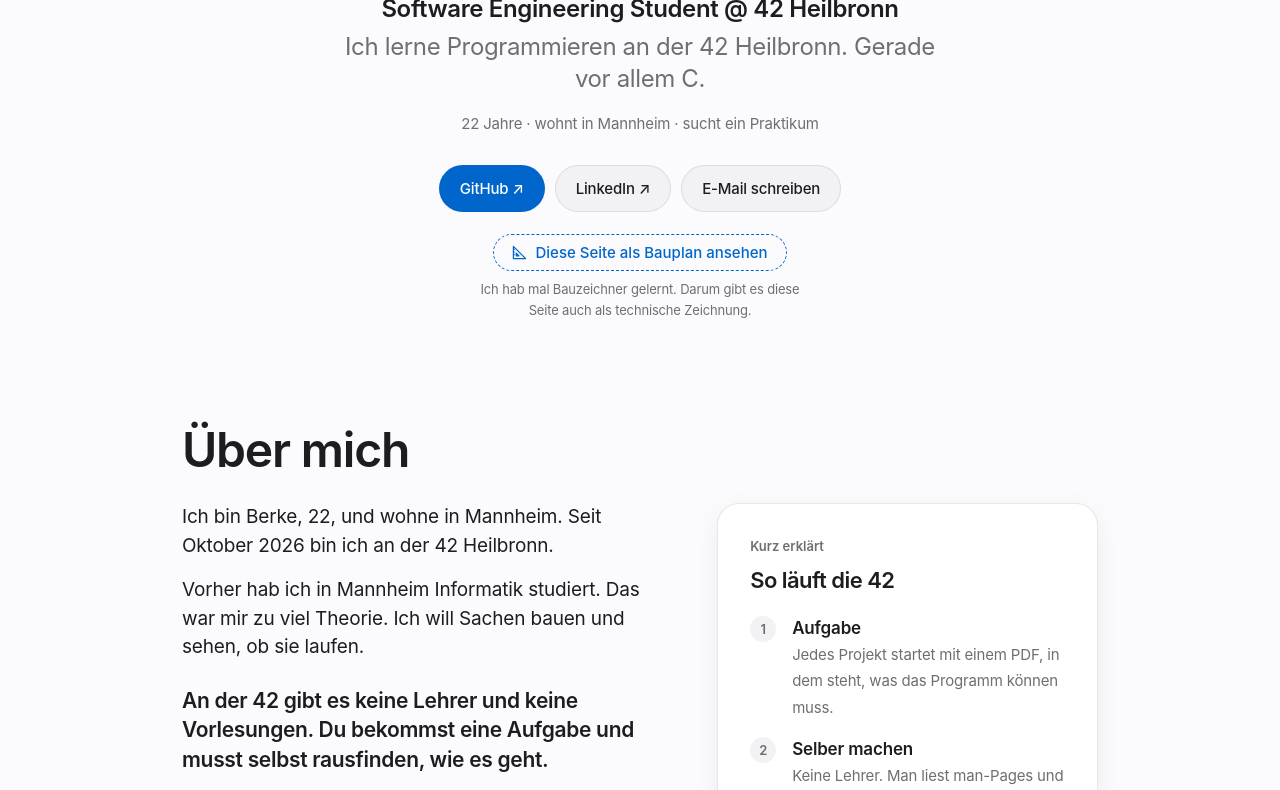
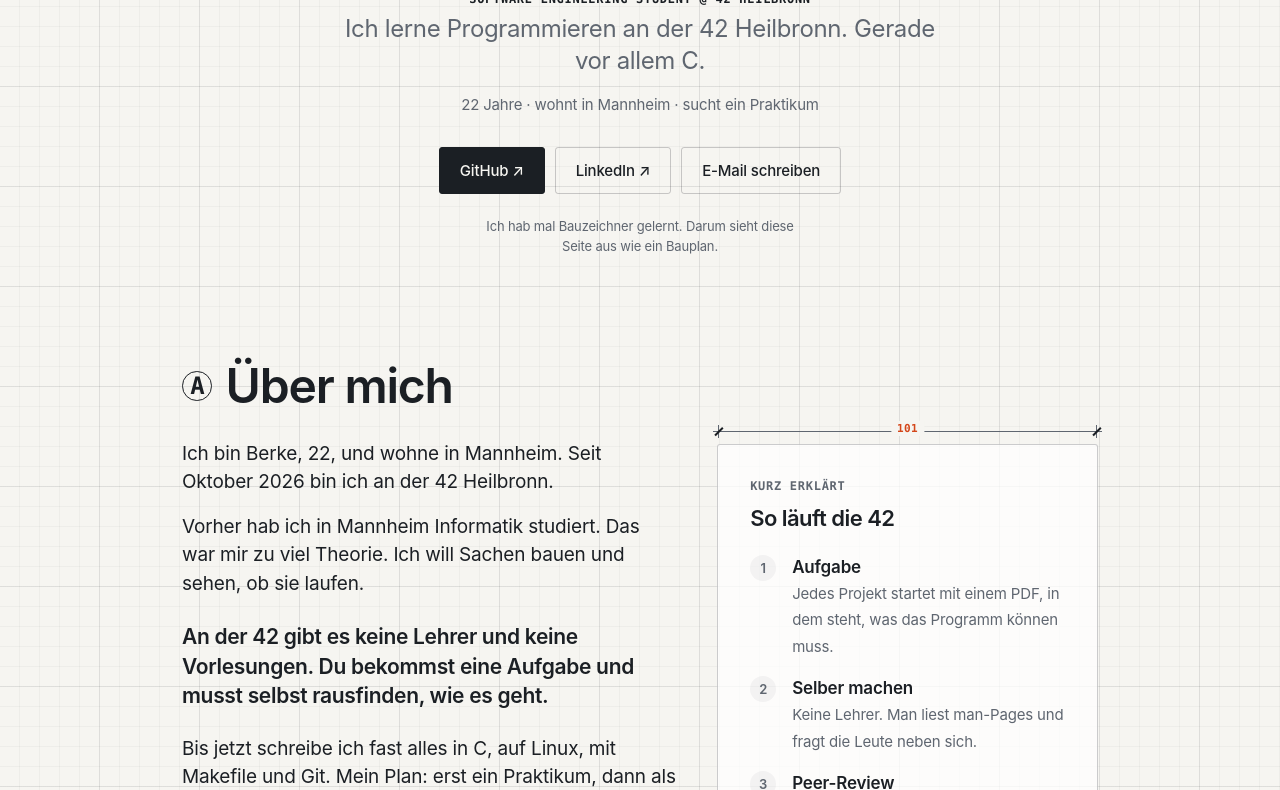
Before and after one commit to berke-alca/berke-alca.github.io, a plain HTML site: page index.html in a window 1280 px wide. Shown: the part 413-1203 px from the top of the page. Drawn offline with Linux system fonts and the light colour scheme.

Commit message:
Make the drawing style the only design

```diff
--- a/index.html
+++ b/index.html
@@ -1,5 +1,5 @@
 <!doctype html>
-<html lang="de">
+<html lang="de" data-plan="on">
 <head>
 <meta charset="utf-8">
 <meta name="viewport" content="width=device-width, initial-scale=1">
@@ -255,28 +255,44 @@ footer small{display:block;margin-top:40px;color:var(--muted);font-size:12px}
 /* ---------- blueprint mode ---------- */
 .dm,.sheet{display:none}
 :root[data-plan="on"]{
-  --bg:#0d3e78; --bg2:rgba(255,255,255,.06); --card:rgba(13,62,120,.55); --ink:#eef5ff; --muted:#a8c6ee; --hair:rgba(238,245,255,.42);
-  --accent:#ffffff; --accent-soft:rgba(255,255,255,.12); --ok:#9ff0b8; --ok-soft:rgba(159,240,184,.12); --wip:#ffd38a; --wip-soft:rgba(255,211,138,.12);
-  --bar:rgba(13,62,120,.78); --shadow:none; --term:rgba(0,0,0,.18); --term-ink:#eef5ff; --term-dim:#a8c6ee; --term-hl:#9fd0ff; --term-sp:#ffe08a;
+  --bg:#f6f5f1; --bg2:rgba(27,31,36,.045); --card:rgba(255,255,255,.72); --ink:#1b1f24; --muted:#5f6670; --hair:rgba(27,31,36,.22);
+  --accent:#d4471a; --accent-soft:rgba(212,71,26,.09); --ok:#1f7a3d; --ok-soft:rgba(31,122,61,.09); --wip:#b25e00; --wip-soft:rgba(178,94,0,.1);
+  --bar:rgba(246,245,241,.8); --shadow:none; --term:#1b1f24; --term-ink:#f1f0eb; --term-dim:#8d939b; --term-hl:#ff8a5c; --term-sp:#ffd27a;
+  --grid1:rgba(27,31,36,.075); --grid2:rgba(27,31,36,.035);
+  color-scheme:light;
+}
+@media (prefers-color-scheme: dark){
+  :root[data-plan="on"]:not([data-theme="light"]){
+  --bg:#141619; --bg2:rgba(255,255,255,.05); --card:rgba(20,22,25,.78); --ink:#e9e7e1; --muted:#9aa0a8; --hair:rgba(233,231,225,.24);
+  --accent:#ff7a4d; --accent-soft:rgba(255,122,77,.12); --ok:#5fd68a; --ok-soft:rgba(95,214,138,.12); --wip:#ffb454; --wip-soft:rgba(255,180,84,.12);
+  --bar:rgba(20,22,25,.8); --term:#0b0c0e; --grid1:rgba(255,255,255,.07); --grid2:rgba(255,255,255,.03);
+  color-scheme:dark;
+  }
+}
+:root[data-plan="on"][data-theme="dark"]{
+  --bg:#141619; --bg2:rgba(255,255,255,.05); --card:rgba(20,22,25,.78); --ink:#e9e7e1; --muted:#9aa0a8; --hair:rgba(233,231,225,.24);
+  --accent:#ff7a4d; --accent-soft:rgba(255,122,77,.12); --ok:#5fd68a; --ok-soft:rgba(95,214,138,.12); --wip:#ffb454; --wip-soft:rgba(255,180,84,.12);
+  --bar:rgba(20,22,25,.8); --term:#0b0c0e; --grid1:rgba(255,255,255,.07); --grid2:rgba(255,255,255,.03);
   color-scheme:dark;
 }
 :root[data-plan="on"] body{
   background-color:var(--bg);
   background-image:
-    linear-gradient(rgba(255,255,255,.09) 1px,transparent 1px),linear-gradient(90deg,rgba(255,255,255,.09) 1px,transparent 1px),
-    linear-gradient(rgba(255,255,255,.04) 1px,transparent 1px),linear-gradient(90deg,rgba(255,255,255,.04) 1px,transparent 1px);
+    linear-gradient(var(--grid1) 1px,transparent 1px),linear-gradient(90deg,var(--grid1) 1px,transparent 1px),
+    linear-gradient(var(--grid2) 1px,transparent 1px),linear-gradient(90deg,var(--grid2) 1px,transparent 1px);
   background-size:100px 100px,100px 100px,20px 20px,20px 20px;background-position:-1px -1px}
 [data-plan="on"] .card,[data-plan="on"] .road li,[data-plan="on"] .chips li,[data-plan="on"] .lane{border-radius:3px;border:1px solid var(--hair);box-shadow:none}
 [data-plan="on"] .proj:hover{transform:none;box-shadow:none}
-[data-plan="on"] .road li.now{box-shadow:none;border:1.5px solid var(--ink)}
+[data-plan="on"] .road li.now{box-shadow:none;border:1.5px solid var(--accent)}
 [data-plan="on"] .btn,[data-plan="on"] .cb,[data-plan="on"] .tb{background:transparent;border:1px solid var(--hair);color:var(--ink);border-radius:3px}
-[data-plan="on"] .btn.pri,[data-plan="on"] .cb.pri{border-color:var(--ink)}
+[data-plan="on"] .btn.pri,[data-plan="on"] .cb.pri{background:var(--ink);color:var(--bg);border-color:var(--ink)}
+[data-plan="on"] .btn:hover,[data-plan="on"] .cb:hover,[data-plan="on"] .tb:hover{border-color:var(--ink)}
 [data-plan="on"] .cb[aria-pressed="true"]{background:var(--ink);color:var(--bg)}
 [data-plan="on"] .planbtn{border-radius:3px;border-style:solid}
 [data-plan="on"] .term{border:1px solid var(--hair);border-radius:3px}
 [data-plan="on"] .file,[data-plan="on"] .stash,[data-plan="on"] .lines li{border-radius:3px}
-[data-plan="on"] .file .c{background:#eef5ff;color:#0d3e78}
-[data-plan="on"] .mast h1{color:transparent;-webkit-text-stroke:1.5px var(--ink)}
+[data-plan="on"] .file .c{background:var(--accent);color:#fff}
+[data-plan="on"] .mast h1{color:transparent;-webkit-text-stroke:1.6px var(--ink)}
 [data-plan="on"] .avatar{background:transparent;border:1.5px solid var(--ink);color:var(--ink);
   background-image:linear-gradient(var(--hair),var(--hair)),linear-gradient(var(--hair),var(--hair));background-size:1px 130%,130% 1px;background-position:center;background-repeat:no-repeat}
 [data-plan="on"] .kicker,[data-plan="on"] .tl .when,[data-plan="on"] .dlbl{font-family:ui-monospace,"SF Mono",Menlo,Consolas,monospace;text-transform:uppercase;letter-spacing:.06em;font-size:12px}
@@ -285,7 +301,7 @@ footer small{display:block;margin-top:40px;color:var(--muted);font-size:12px}
 [data-plan="on"] .sh h2::before{counter-increment:det;content:counter(det,upper-alpha);flex:none;display:inline-grid;place-items:center;width:1.15em;height:1.15em;border:1.5px solid var(--ink);border-radius:50%;font:600 .5em/1 ui-monospace,"SF Mono",Menlo,Consolas,monospace}
 [data-plan="on"] .proj ul li::before{background:var(--ink);border-radius:0;transform:rotate(45deg);width:5px;height:5px}
 [data-plan="on"] footer{background:transparent}
-[data-plan="on"] footer .btn.pri{background:transparent;color:var(--ink);border-color:var(--ink)}
+[data-plan="on"] footer .btn.pri{background:var(--ink);color:var(--bg)}
 
 /* dimension lines (architect style: oblique ticks) */
 [data-plan="on"] .dm{display:block;position:absolute;left:0;right:0;top:-20px;height:13px;pointer-events:none;
@@ -294,7 +310,7 @@ footer small{display:block;margin-top:40px;color:var(--muted);font-size:12px}
 .dm b{position:absolute;top:1px;width:1.5px;height:11px;background:var(--ink);transform:rotate(45deg)}
 .dm b:first-child{left:-1px}
 .dm b+b{right:-1px}
-.dm i{-webkit-text-stroke:0;position:absolute;left:50%;top:-4px;transform:translateX(-50%);font:600 11px/1 ui-monospace,"SF Mono",Menlo,Consolas,monospace;font-style:normal;letter-spacing:.04em;color:var(--ink);background:var(--bg);padding:2px 6px;white-space:nowrap}
+.dm i{-webkit-text-stroke:0;position:absolute;left:50%;top:-4px;transform:translateX(-50%);font:600 11px/1 ui-monospace,"SF Mono",Menlo,Consolas,monospace;font-style:normal;letter-spacing:.04em;color:var(--accent);background:var(--bg);padding:2px 6px;white-space:nowrap}
 .dm.v{left:auto;top:0;bottom:0;right:-20px;width:13px;height:auto;border:0;border-top:1px solid var(--muted);border-bottom:1px solid var(--muted)}
 .dm.v::before{left:6px;right:auto;top:-6px;bottom:-6px;border-top:0;border-left:1px solid currentColor}
 .dm.v b{left:1px;width:11px;height:1.5px}
@@ -306,6 +322,9 @@ footer small{display:block;margin-top:40px;color:var(--muted);font-size:12px}
 
 [data-plan="on"] .mast h1{display:inline-block}
 @media (max-width:719px){.dm.v{display:none!important}}
+.reveal>.dm{transform:scaleX(0);transition:transform .9s cubic-bezier(.2,.8,.2,1) .35s}
+.reveal>.dm.v{transform:scaleY(0)}
+.reveal.in>.dm{transform:none}
 /* title block (Schriftfeld) */
 [data-plan="on"] .sheet{display:grid;grid-template-columns:repeat(4,auto);margin:44px auto 0;max-width:560px;border:1.5px solid var(--ink);text-align:left;
   font:12px/1.35 ui-monospace,"SF Mono",Menlo,Consolas,monospace}
@@ -315,10 +334,6 @@ footer small{display:block;margin-top:40px;color:var(--muted);font-size:12px}
 .sheet span{display:block;font-size:10px;letter-spacing:.06em;text-transform:uppercase;color:var(--muted);margin-bottom:2px}
 .sheet .big{grid-column:1/-1;font-size:15px;font-weight:600;font-family:-apple-system,"SF Pro Display","Segoe UI",system-ui,sans-serif;border-right:0}
 
-/* switching animation: the plan is "drawn" over the page */
-::view-transition-old(root),::view-transition-new(root){animation:none;mix-blend-mode:normal}
-::view-transition-new(root){animation:wipe .95s cubic-bezier(.65,0,.25,1)}
-@keyframes wipe{from{clip-path:inset(0 100% 0 0)}to{clip-path:inset(0 0 0 0)}}
 </style>
 </head>
 <body>
@@ -334,7 +349,6 @@ footer small{display:block;margin-top:40px;color:var(--muted);font-size:12px}
       <a href="#skills" data-i18n="n_skills">Skills</a>
       <a href="#contact" data-i18n="n_contact">Kontakt</a>
     </nav>
-    <button class="tb" id="plan" type="button" aria-pressed="false" aria-label="Bauplan / Blueprint" title="Bauplan"><svg width="15" height="15" viewBox="0 0 16 16" aria-hidden="true"><path d="M1.5 14.5V1.5l13 13z M4.5 11.5V8.7l2.8 2.8z" fill="none" stroke="currentColor" stroke-width="1.3" stroke-linejoin="round"/><path d="M1.5 4.5h1.6M1.5 7.5h1.6M1.5 10.5h1.6" stroke="currentColor" stroke-width="1.1"/></svg></button>
     <button class="tb" id="lang" type="button" aria-label="Sprache wechseln / Switch language"><span id="l-de" class="on">DE</span> | <span id="l-en">EN</span></button>
     <button class="tb" id="theme" type="button" aria-label="Hell / Dunkel"><svg width="14" height="14" viewBox="0 0 16 16" aria-hidden="true" style="display:block"><circle cx="8" cy="8" r="6.5" fill="none" stroke="currentColor" stroke-width="1.6"/><path d="M8 1.5a6.5 6.5 0 0 1 0 13z" fill="currentColor"/></svg></button>
     <button class="tb" id="pdf" type="button">PDF</button>
@@ -357,8 +371,7 @@ footer small{display:block;margin-top:40px;color:var(--muted);font-size:12px}
       <a class="btn" href="mailto:berkealca@gmail.com" data-i18n="mail">E-Mail schreiben</a>
     </div>
     <div class="planline">
-      <button class="planbtn" id="plan2" type="button"><svg width="15" height="15" viewBox="0 0 16 16" aria-hidden="true"><path d="M1.5 14.5V1.5l13 13z M4.5 11.5V8.7l2.8 2.8z" fill="none" stroke="currentColor" stroke-width="1.3" stroke-linejoin="round"/><path d="M1.5 4.5h1.6M1.5 7.5h1.6M1.5 10.5h1.6" stroke="currentColor" stroke-width="1.1"/></svg><span id="plan2-t" data-i18n="plan_on">Diese Seite als Bauplan ansehen</span></button>
-      <span class="small" data-i18n="plan_why">Ich hab mal Bauzeichner gelernt. Darum gibt es diese Seite auch als technische Zeichnung.</span>
+      <span class="small" data-i18n="plan_why">Ich hab mal Bauzeichner gelernt. Darum sieht diese Seite aus wie ein Bauplan.</span>
     </div>
   </div>
 
@@ -639,8 +652,7 @@ footer small{display:block;margin-top:40px;color:var(--muted);font-size:12px}
       pf_what:"Oben steht der Aufruf, darunter was rauskommt. Daneben lief das echte printf mit denselben Werten. Sind beide gleich, gibt es einen Haken.",
       pf_next:"Nächstes Beispiel ▶", pf_ret:"Rückgabewert", pf_chars:"Zeichen", pf_ok:"✅ Genau dieselbe Ausgabe wie printf", pf_bad:"⚠ Anders als printf",
       d_note:"Aufgenommen am 15.11.2026 (push_swap am 18.11.2026) aus dem Stand von main. Kompiliert mit cc -Wall -Wextra -Werror, auf Speicherlecks geprüft mit valgrind.",
-      plan_on:"Diese Seite als Bauplan ansehen", plan_off:"Zurück zur normalen Ansicht",
-      plan_why:"Ich hab mal Bauzeichner gelernt. Darum gibt es diese Seite auch als technische Zeichnung.",
+      plan_why:"Ich hab mal Bauzeichner gelernt. Darum sieht diese Seite aus wie ein Bauplan.",
       sh_proj:"Bauvorhaben", sh_projv:"Lebenslauf Berke Alca", sh_by:"Gezeichnet", sh_date:"Stand", sh_scale:"Maßstab", sh_sheet:"Blatt", sh_size:"Format", sh_unit:"Maße", sh_plan:"Plan-Nr.", sh_idx:"Index",
       ps_1:"Vier Strategien: Selection Sort, Chunk Sort und Radix Sort", ps_2:"Misst erst, wie unsortiert die Zahlen sind, und wählt dann selbst (--adaptive)", ps_3:"Teamarbeit an einem Projekt mit Git und Pull Requests",
       ps_what:"Dieselben 40 Zahlen, drei Strategien aus unserem Code im Rennen. Jeder Balken ist eine Zahl: links Stack a, rechts Stack b. Wer braucht die wenigsten Befehle?",
@@ -693,8 +705,7 @@ footer small{display:block;margin-top:40px;color:var(--muted);font-size:12px}
       pf_what:"The call is on top, the output below. The real printf ran next to it with the same values. If both match, you get a check mark.",
       pf_next:"Next example ▶", pf_ret:"Return value", pf_chars:"characters", pf_ok:"✅ Exactly the same output as printf", pf_bad:"⚠ Differs from printf",
       d_note:"Recorded on 15.11.2026 (push_swap on 18.11.2026) from the main branch. Compiled with cc -Wall -Wextra -Werror, checked for memory leaks with valgrind.",
-      plan_on:"View this page as a blueprint", plan_off:"Back to the normal view",
-      plan_why:"I trained as an architectural draughtsman. So this page also comes as a technical drawing.",
+      plan_why:"I trained as an architectural draughtsman. That's why this page looks like a construction drawing.",
       sh_proj:"Project", sh_projv:"Résumé Berke Alca", sh_by:"Drawn by", sh_date:"Revised", sh_scale:"Scale", sh_sheet:"Sheet", sh_size:"Format", sh_unit:"Units", sh_plan:"Drawing no.", sh_idx:"Rev.",
       ps_1:"Four strategies: selection sort, chunk sort and radix sort", ps_2:"Measures how unsorted the numbers are first, then picks on its own (--adaptive)", ps_3:"Teamwork on one project with Git and pull requests",
       ps_what:"The same 40 numbers, three strategies from our code racing each other. Every bar is a number: stack a on the left, stack b on the right. Who needs the fewest moves?",
@@ -880,7 +891,7 @@ footer small{display:block;margin-top:40px;color:var(--muted);font-size:12px}
       if (o === "rrb" || o === "rrr") rrot(b);
     }
     var C = {};
-    function colors(){ var cs = getComputedStyle(root); ["--accent","--wip","--hair","--muted"].forEach(function(k){ C[k] = cs.getPropertyValue(k).trim(); }); }
+    function colors(){ var cs = getComputedStyle(root); ["--ink","--accent","--hair","--muted"].forEach(function(k){ C[k] = cs.getPropertyValue(k).trim(); }); }
     function draw(l){
       var cv = l.cv, w = cv.clientWidth, h = cv.clientHeight, dpr = window.devicePixelRatio || 1;
       if (!w) return;
@@ -896,7 +907,7 @@ footer small{display:block;margin-top:40px;color:var(--muted);font-size:12px}
         }
         g.globalAlpha = 1;
       }
-      stack(l.a, 0, C["--accent"]); stack(l.b, col + 9, C["--wip"]);
+      stack(l.a, 0, C["--ink"]); stack(l.b, col + 9, C["--accent"]);
     }
     function label(l){
       l.cnt.textContent = t("ps_move") + " " + l.i + " / " + l.n;
@@ -949,53 +960,32 @@ footer small{display:block;margin-top:40px;color:var(--muted);font-size:12px}
     hooks.push(function(){ lanes.forEach(label); play.textContent = raf ? t("ps_pause") : t("ps_play"); if (allDone()) finish(); });
   })();
 
-  // ---------- blueprint mode ----------
+  // ---------- drawing marks (dimension lines, title block) ----------
   (function(){
-    var on = false, dims = [], b1 = $("plan"), t2 = $("plan2-t"), rz = null;
+    var dims = [], rz = null;
     function mm(px){ var v = px * 25.4 / 96; return (v >= 100 ? v.toFixed(0) : v.toFixed(1)).replace(".", lang === "de" ? "," : "."); }
     function add(el, v, pre){
+      if (!el) return;
       var d = document.createElement("span"); d.className = "dm" + (v ? " v" : ""); d.setAttribute("aria-hidden", "true");
       d.innerHTML = "<b></b><b></b><i></i>"; el.classList.add("has-dm"); el.appendChild(d);
       dims.push({el:el, i:d.lastChild, v:v, pre:pre || ""});
     }
-    function build(){
-      if (dims.length) return;
     add(document.querySelector(".avatar"), false, "Ø ");
     add(document.querySelector(".mast h1"), false);
     var cs = document.querySelectorAll(".card, .road"), k;
     for (k = 0; k < cs.length; k++) add(cs[k], false);
     cs = document.querySelectorAll(".proj");
     for (k = 0; k < cs.length; k++) add(cs[k], true);
-    }
     function update(){
-      if (!on) return;
       dims.forEach(function(d){ d.i.textContent = d.pre + mm(d.v ? d.el.offsetHeight : d.el.offsetWidth); });
       $("sh-size").textContent = mm(innerWidth) + " × " + mm(root.scrollHeight) + " mm";
       var lm = new Date(document.lastModified);
       if (!isNaN(lm)) $("sh-date").textContent = lm.toLocaleDateString(lang === "de" ? "de-DE" : "en-GB");
     }
-    function label(){
-      t2.textContent = t(on ? "plan_off" : "plan_on");
-      b1.title = t(on ? "plan_off" : "plan_on");
-    }
-    function set(v){
-      on = v;
-      if (v) build();
-      if (v) root.setAttribute("data-plan", "on"); else root.removeAttribute("data-plan");
-      b1.setAttribute("aria-pressed", v ? "true" : "false");
-      label(); update();
-    }
-    function toggle(){
-      var v = !on;
-      if (!rm && document.startViewTransition) document.startViewTransition(function(){ set(v); });
-      else set(v);
-    }
-    b1.addEventListener("click", toggle);
-    $("plan2").addEventListener("click", toggle);
     addEventListener("resize", function(){ clearTimeout(rz); rz = setTimeout(update, 150); });
-    addEventListener("beforeprint", function(){ if (on) set(false); });
-    hooks.push(function(){ label(); update(); });
-    label();
+    addEventListener("load", update);
+    hooks.push(update);
+    update();
   })();
 })();
 </script>
```
Lines whose indentation alone changed are shown as unchanged.
